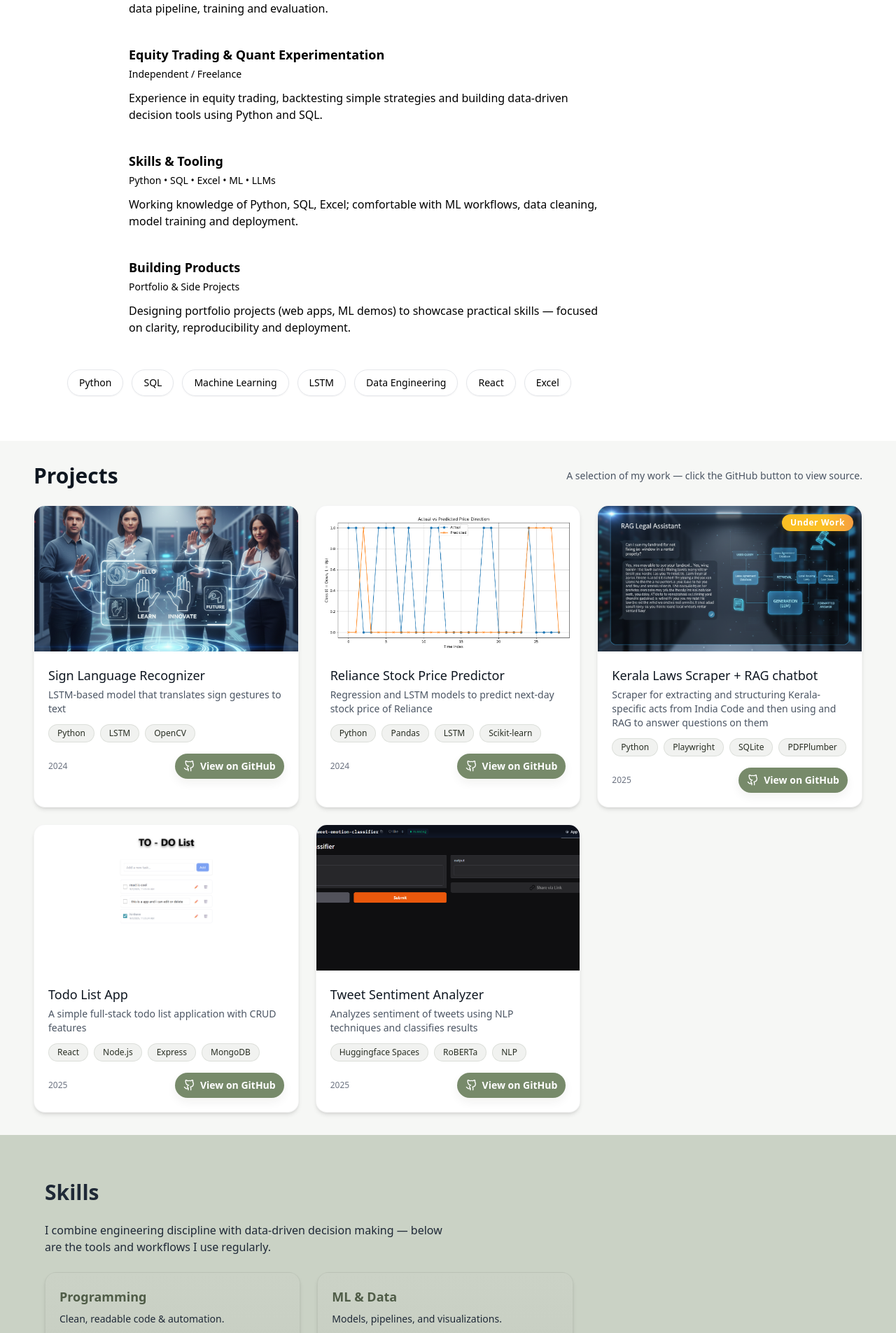
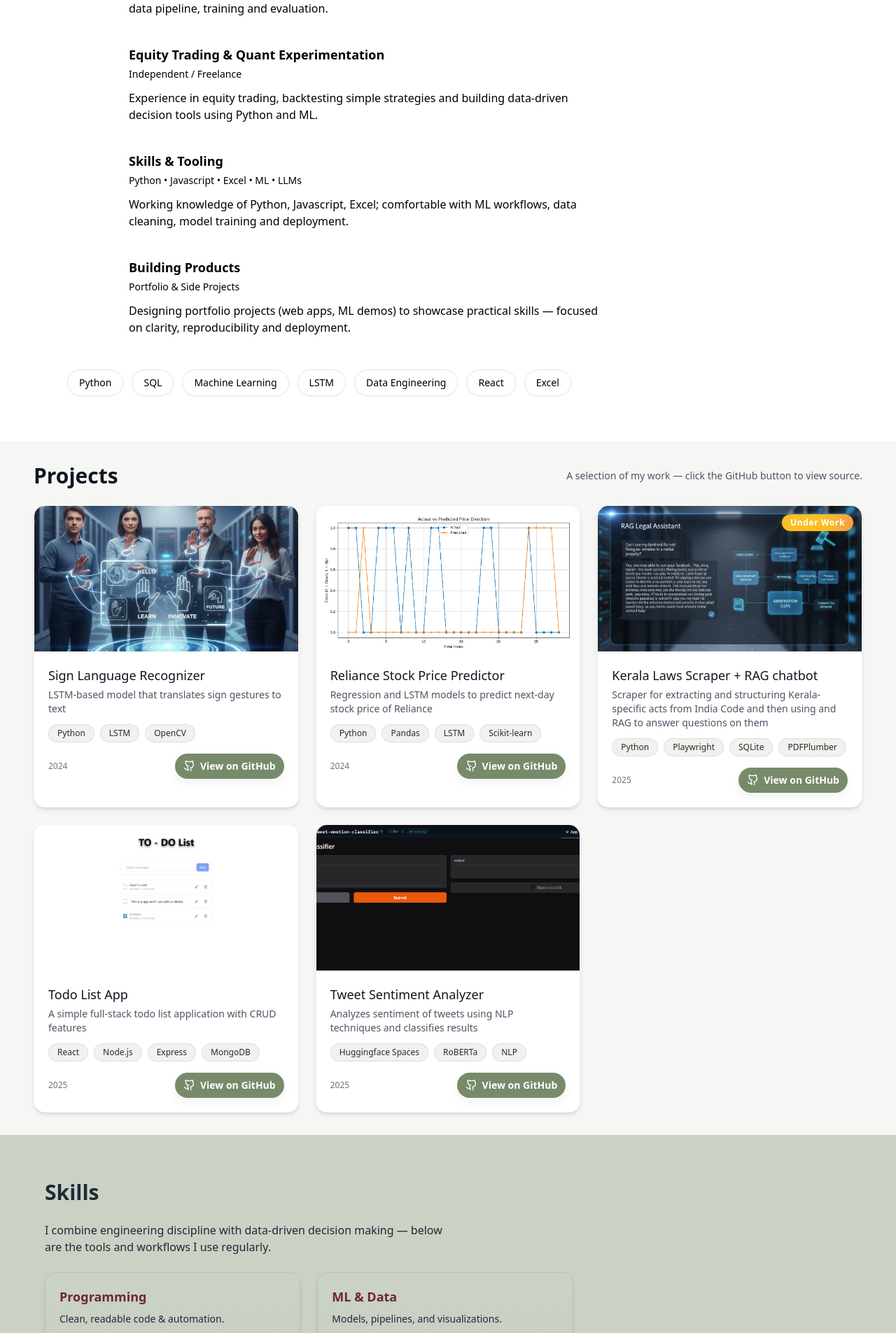
Before and after one commit to mahadevan10/portfolio, a React (Create React App) app: page / in a window 1280 px wide. Shown: the part 1268-3173 px from the top of the page at 70% size. Built offline with nearby package versions, Linux system fonts and the light colour scheme; no server answers.

Commit message:
fix: color issues

```diff
--- a/public/index.html
+++ b/public/index.html
@@ -10,34 +10,14 @@
       content="Web site created using create-react-app"
     />
     <link rel="apple-touch-icon" href="%PUBLIC_URL%/logo192.png" />
-    <!--
-      manifest.json provides metadata used when your web app is installed on a
-      user's mobile device or desktop. See https://developers.google.com/web/fundamentals/web-app-manifest/
-    -->
+
     <link rel="manifest" href="%PUBLIC_URL%/manifest.json" />
-    <!--
-      Notice the use of %PUBLIC_URL% in the tags above.
-      It will be replaced with the URL of the `public` folder during the build.
-      Only files inside the `public` folder can be referenced from the HTML.
 
-      Unlike "/favicon.ico" or "favicon.ico", "%PUBLIC_URL%/favicon.ico" will
-      work correctly both with client-side routing and a non-root public URL.
-      Learn how to configure a non-root public URL by running `npm run build`.
-    -->
     <title>Mahadevan Portfolio</title>
   </head>
   <body>
-    <noscript>You need to enable JavaScript to run this app.</noscript>
+    <noscript>Portfolio of Mahadevan</noscript>
     <div id="root"></div>
-    <!--
-      This HTML file is a template.
-      If you open it directly in the browser, you will see an empty page.
 
-      You can add webfonts, meta tags, or analytics to this file.
-      The build step will place the bundled scripts into the <body> tag.
-
-      To begin the development, run `npm start` or `yarn start`.
-      To create a production bundle, use `npm run build` or `yarn build`.
-    -->
   </body>
 </html>
--- a/src/App.css
+++ b/src/App.css
@@ -2,10 +2,16 @@
 @tailwind components;
 @tailwind utilities;
 
-:root{
-  --ash: #cad2c5;       /* ash_gray */
-  --dark: #1f2937;      /* dark slate */
-  --sage: #a0af97;      /* sage green */
-  --forest: #4f5c47;    /* forest green */
-  --earth: #f0c05a;     /* earth yellow */
+:root {
+  --ash: #cad2c5;       /* ash gray (neutral base) */
+  --dark: #1f2937;      /* dark slate (text/headings) */
+  --sage: #a0af97;      /* sage green (muted accent) */
+  --forest: #4f5c47;    /* forest green (deep background) */
+  --earth: #f0c05a;     /* earth yellow (highlight/accent) */
+  --sky: #87bba2;       /* muted teal, pairs well with green */
+  --stone: #e5e9ec;     /* light stone gray, good for backgrounds */
+  --clay: #d4a373;      /* warm clay brown, natural accent */
+  --sunset: #ffb347;    /* soft orange, warm highlight */
+  --wine: #6b2737;      /* muted burgundy, bold contrast */
+  --ocean: #1b4965;     /* deep blue, secondary accent */
 }
--- a/src/components/AboutSection.js
+++ b/src/components/AboutSection.js
@@ -22,13 +22,13 @@ const timeline = [
     title: "Equity Trading & Quant Experimentation",
     subtitle: "Independent / Freelance",
     description:
-      "Experience in equity trading, backtesting simple strategies and building data-driven decision tools using Python and SQL.",
+      "Experience in equity trading, backtesting simple strategies and building data-driven decision tools using Python and ML.",
   },
   {
     title: "Skills & Tooling",
-    subtitle: "Python • SQL • Excel • ML • LLMs",
+    subtitle: "Python • Javascript • Excel • ML • LLMs",
     description:
-      "Working knowledge of Python, SQL, Excel; comfortable with ML workflows, data cleaning, model training and deployment.",
+      "Working knowledge of Python, Javascript, Excel; comfortable with ML workflows, data cleaning, model training and deployment.",
   },
   {
     title: "Building Products",
--- a/src/components/Skills.js
+++ b/src/components/Skills.js
@@ -39,7 +39,7 @@ export default function SkillsHybrid() {
                 background: "linear-gradient(180deg, rgba(255,255,255,0.02), rgba(0,0,0,0.02))",
                 border: "1px solid rgba(0,0,0,0.06)"
               }}>
-                <h3 className="text-lg font-semibold mb-2" style={{ color: "var(--forest)" }}>{cat.title}</h3>
+                <h3 className="text-lg font-semibold mb-2" style={{ color: "var(--wine)" }}>{cat.title}</h3>
                 <p className="text-sm text-dark/70 mb-3">{cat.desc}</p>
                 <div className="flex flex-wrap gap-2">
                   {cat.items.map(s => (
```
Also changed, not shown: public/logo192.png (deleted), public/logo512.png (deleted), public/manifest.json.
